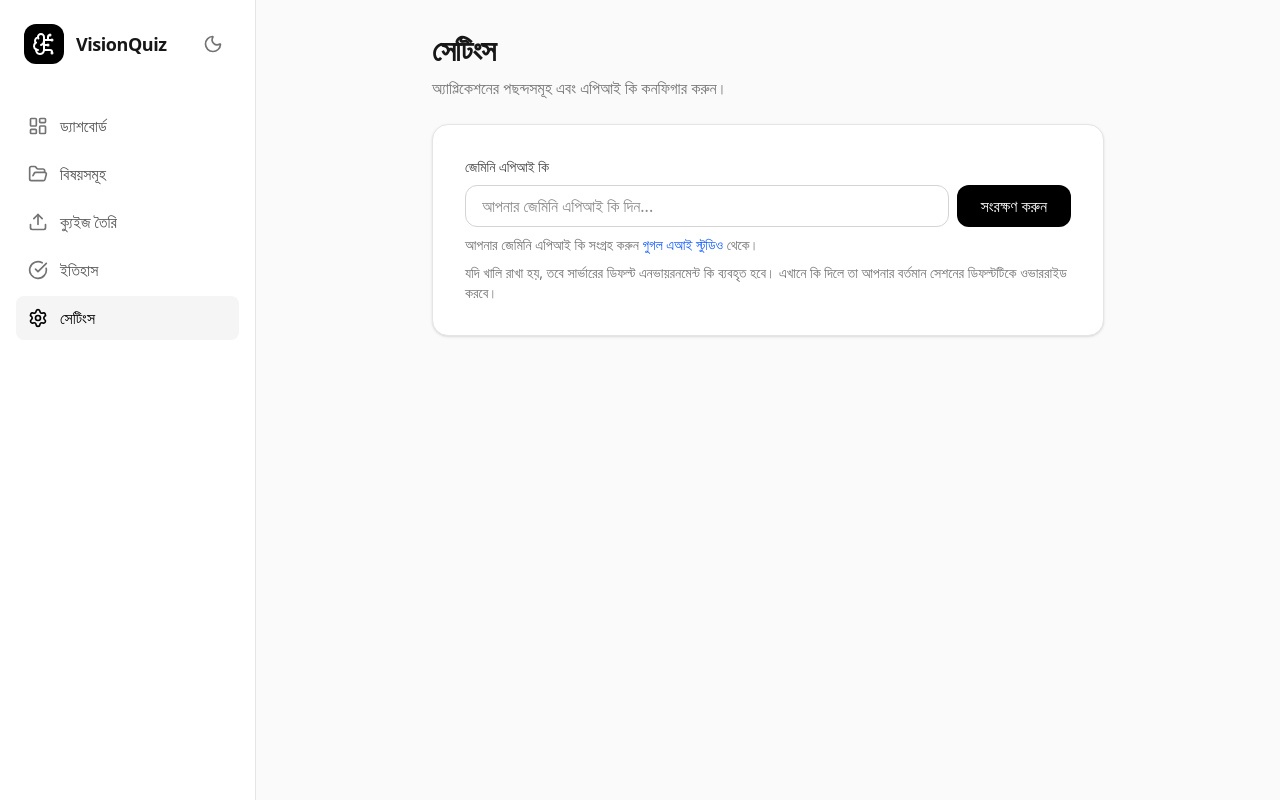
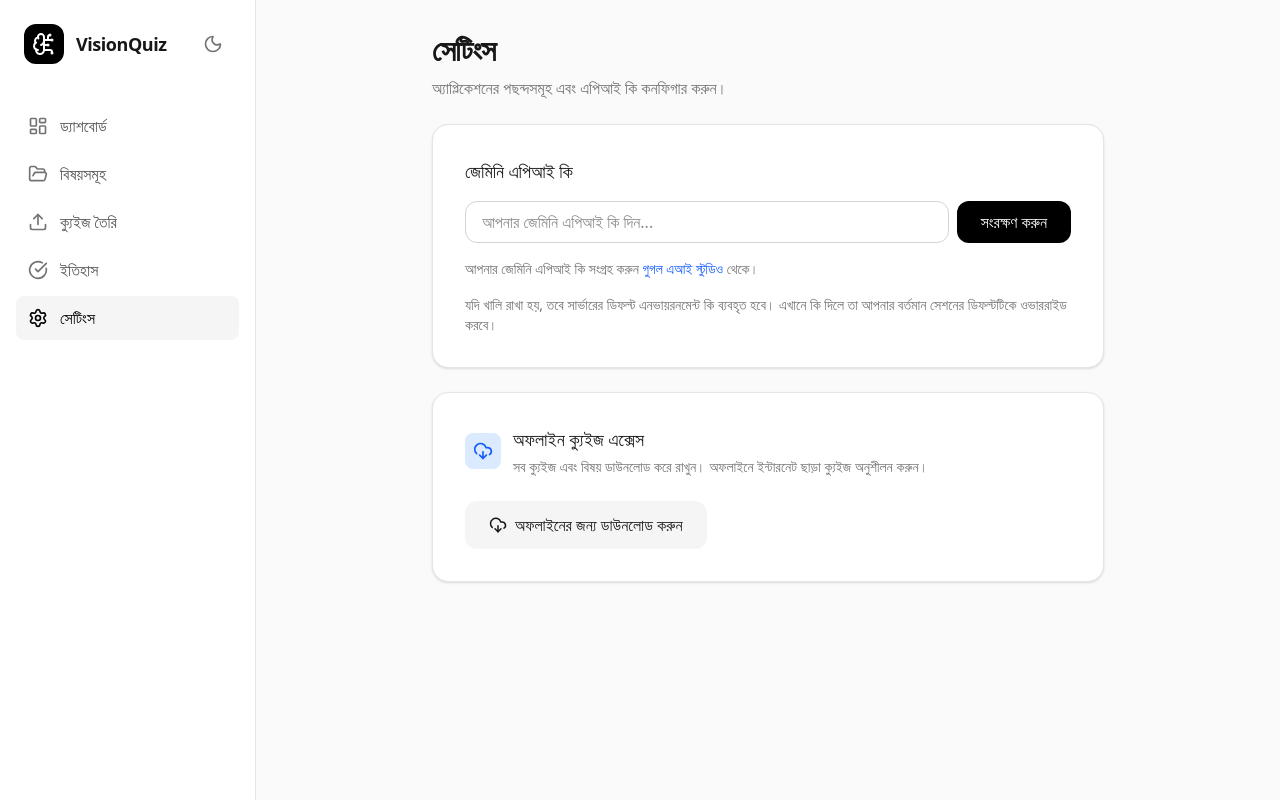
Before and after one commit to khatamirock/viz_quiz, a React (Vite) app: page /settings in a window 1280 px wide. Built offline with nearby package versions, Linux system fonts and the light colour scheme.

Commit message:
Full offline

```diff
--- a/src/components/Layout.tsx
+++ b/src/components/Layout.tsx
@@ -25,11 +25,44 @@ export function Layout({ children }: { children: React.ReactNode }) {
   }, [isDark]);
 
   useEffect(() => {
-    const handleOnline = () => setIsOffline(false);
+    const syncOfflineData = async () => {
+      const offlineAttempts = JSON.parse(localStorage.getItem('offline_progress') || '[]');
+      if (offlineAttempts.length > 0) {
+        let allSynced = true;
+        for (const attempt of offlineAttempts) {
+          try {
+            await fetch('/api/progress', {
+              method: 'POST',
+              headers: { 'Content-Type': 'application/json' },
+              body: JSON.stringify(attempt)
+            });
+          } catch(e) {
+            allSynced = false;
+          }
+        }
+        if (allSynced) {
+          localStorage.removeItem('offline_progress');
+        } else {
+          // If some failed, maybe we should just clear it to avoid infinite loops, or keep it.
+          // For simplicity, we clear it if the first loop is done and at least some synced,
+          // but let's just leave it simple: if allSynced, clear.
+        }
+      }
+    };
+
+    const handleOnline = () => {
+      setIsOffline(false);
+      syncOfflineData();
+    };
     const handleOffline = () => setIsOffline(true);
 
     window.addEventListener('online', handleOnline);
     window.addEventListener('offline', handleOffline);
+
+    // Also attempt sync on mount if online
+    if (navigator.onLine) {
+      syncOfflineData();
+    }
 
     return () => {
       window.removeEventListener('online', handleOnline);
--- a/src/main.tsx
+++ b/src/main.tsx
@@ -2,6 +2,11 @@ import {StrictMode} from 'react';
 import {createRoot} from 'react-dom/client';
 import App from './App.tsx';
 import './index.css';
+import { registerSW } from 'virtual:pwa-register';
+
+if ('serviceWorker' in navigator) {
+  registerSW({ immediate: true });
+}
 
 createRoot(document.getElementById('root')!).render(
   <StrictMode>
--- a/src/pages/Settings.tsx
+++ b/src/pages/Settings.tsx
@@ -1,8 +1,11 @@
 import React, { useState, useEffect } from 'react';
+import { DownloadCloud, CheckCircle2, Loader2 } from 'lucide-react';
 
 export default function Settings() {
   const [apiKey, setApiKey] = useState('');
   const [isSaved, setIsSaved] = useState(false);
+  const [isDownloadingOffline, setIsDownloadingOffline] = useState(false);
+  const [offlineStatus, setOfflineStatus] = useState<'idle' | 'success' | 'error'>('idle');
 
   useEffect(() => {
     const savedKey = localStorage.getItem('gemini_api_key') || '';
@@ -19,6 +22,40 @@ export default function Settings() {
     setTimeout(() => setIsSaved(false), 2000);
   };
 
+  const handleDownloadOfflineData = async () => {
+    setIsDownloadingOffline(true);
+    setOfflineStatus('idle');
+    try {
+      // Fetch topics and quizzes simultaneously
+      const [topicsRes, quizzesRes, progressRes] = await Promise.all([
+        fetch('/api/topics'),
+        fetch('/api/quizzes'),
+        fetch('/api/progress')
+      ]);
+
+      if (!topicsRes.ok || !quizzesRes.ok || !progressRes.ok) {
+        throw new Error('Failed to fetch data');
+      }
+
+      const topics = await topicsRes.json();
+      const quizzes = await quizzesRes.json();
+      const progress = await progressRes.json();
+
+      // Ensure cache logic from hooks.ts is fed manually
+      localStorage.setItem(`cache_/api/topics`, JSON.stringify(topics));
+      localStorage.setItem(`cache_/api/quizzes`, JSON.stringify(quizzes));
+      localStorage.setItem(`cache_/api/progress`, JSON.stringify(progress));
+
+      setOfflineStatus('success');
+      setTimeout(() => setOfflineStatus('idle'), 3000);
+    } catch(err) {
+      console.error("Offline download failed", err);
+      setOfflineStatus('error');
+    } finally {
+      setIsDownloadingOffline(false);
+    }
+  };
+
   return (
     <div className="space-y-6 animate-in fade-in slide-in-from-bottom-4 duration-500 max-w-2xl mx-auto">
       <div>
@@ -27,8 +64,8 @@ export default function Settings() {
       </div>
 
       <div className="bg-white dark:bg-neutral-900 p-8 rounded-2xl border border-neutral-200 dark:border-neutral-800 shadow-sm space-y-6">
-        <div className="space-y-2">
-          <label className="block text-sm font-medium text-neutral-700">জেমিনি এপিআই কি</label>
+        <div className="space-y-4">
+          <label className="block text-lg font-medium text-neutral-900 dark:text-neutral-100">জেমিনি এপিআই কি</label>
           <div className="flex space-x-2">
             <input
               type="password"
@@ -52,6 +89,48 @@ export default function Settings() {
           </p>
         </div>
       </div>
+
+      <div className="bg-white dark:bg-neutral-900 p-8 rounded-2xl border border-neutral-200 dark:border-neutral-800 shadow-sm space-y-6">
+        <div className="space-y-4">
+          <div className="flex items-center space-x-3">
+             <div className="p-2 bg-blue-100 text-blue-600 dark:bg-blue-900/30 dark:text-blue-400 rounded-lg">
+                <DownloadCloud size={20} />
+             </div>
+             <div>
+                <label className="block text-lg font-medium text-neutral-900 dark:text-neutral-100">অফলাইন ক্যুইজ এক্সেস</label>
+                <p className="text-sm text-neutral-500 mt-1">সব ক্যুইজ এবং বিষয় ডাউনলোড করে রাখুন। অফলাইনে ইন্টারনেট ছাড়া ক্যুইজ অনুশীলন করুন।</p>
+             </div>
+          </div>
+
+          <div className="pt-2">
+            <button
+              onClick={handleDownloadOfflineData}
+              disabled={isDownloadingOffline}
+              className="flex items-center space-x-2 px-6 py-3 bg-neutral-100 hover:bg-neutral-200 dark:bg-neutral-800 dark:hover:bg-neutral-700 text-neutral-900 dark:text-neutral-100 rounded-xl font-medium transition disabled:opacity-50"
+            >
+              {isDownloadingOffline ? (
+                <>
+                  <Loader2 size={18} className="animate-spin" />
+                  <span>ডাউনলোড হচ্ছে...</span>
+                </>
+              ) : offlineStatus === 'success' ? (
+                <>
+                  <CheckCircle2 size={18} className="text-green-500" />
+                  <span>ডাউনলোড সফল হয়েছে!</span>
+                </>
+              ) : (
+                <>
+                  <DownloadCloud size={18} />
+                  <span>অফলাইনের জন্য ডাউনলোড করুন</span>
+                </>
+              )}
+            </button>
+            {offlineStatus === 'error' && (
+              <p className="text-red-500 text-sm mt-3">ডাউনলোডে সমস্যা হয়েছে, আবার চেষ্টা করুন।</p>
+            )}
+          </div>
+        </div>
+      </div>
     </div>
   );
 }
--- a/src/pages/TakeQuiz.tsx
+++ b/src/pages/TakeQuiz.tsx
@@ -56,7 +56,7 @@ export default function TakeQuiz() {
     });
 
     try {
-       await fetch('/api/progress', {
+       const res = await fetch('/api/progress', {
          method: 'POST',
          headers: { 'Content-Type': 'application/json' },
          body: JSON.stringify({
@@ -65,8 +65,28 @@ export default function TakeQuiz() {
            totalQuestions: quizQuestions.length
          })
        });
+       if (!res.ok) throw new Error('Offline');
     } catch(e) {
-       console.error("Failed to save progress", e);
+       console.log("Offline mode: saving progress locally", e);
+       const offlineAttempts = JSON.parse(localStorage.getItem('offline_progress') || '[]');
+       offlineAttempts.push({
+           quizId,
+           score: correctCount,
+           totalQuestions: quizQuestions.length,
+           date: Date.now()
+       });
+       localStorage.setItem('offline_progress', JSON.stringify(offlineAttempts));
+
+       // Update cached progress for immediate UI update
+       const cachedProgress = JSON.parse(localStorage.getItem('cache_/api/progress') || '[]');
+       cachedProgress.push({
+           id: Date.now().toString(),
+           quizId,
+           score: correctCount,
+           totalQuestions: quizQuestions.length,
+           date: Date.now()
+       });
+       localStorage.setItem('cache_/api/progress', JSON.stringify(cachedProgress));
     }
 
     setShowResults(true);
--- a/vite.config.ts
+++ b/vite.config.ts
@@ -2,10 +2,40 @@ import tailwindcss from '@tailwindcss/vite';
 import react from '@vitejs/plugin-react';
 import path from 'path';
 import {defineConfig} from 'vite';
+import { VitePWA } from 'vite-plugin-pwa';
 
 export default defineConfig(() => {
   return {
-    plugins: [react(), tailwindcss()],
+    plugins: [
+      react(),
+      tailwindcss(),
+      VitePWA({
+        registerType: 'autoUpdate',
+        devOptions: {
+          enabled: true
+        },
+        manifest: {
+          name: 'Vision Quiz',
+          short_name: 'VisionQuiz',
+          theme_color: '#ffffff',
+          icons: [
+            {
+              src: '/pwa-192x192.png',
+              sizes: '192x192',
+              type: 'image/png'
+            },
+            {
+              src: '/pwa-512x512.png',
+              sizes: '512x512',
+              type: 'image/png'
+            }
+          ]
+        },
+        workbox: {
+          globPatterns: ['**/*.{js,css,html,ico,png,svg}'],
+        }
+      })
+    ],
     resolve: {
       alias: {
         '@': path.resolve(__dirname, '.'),
```
